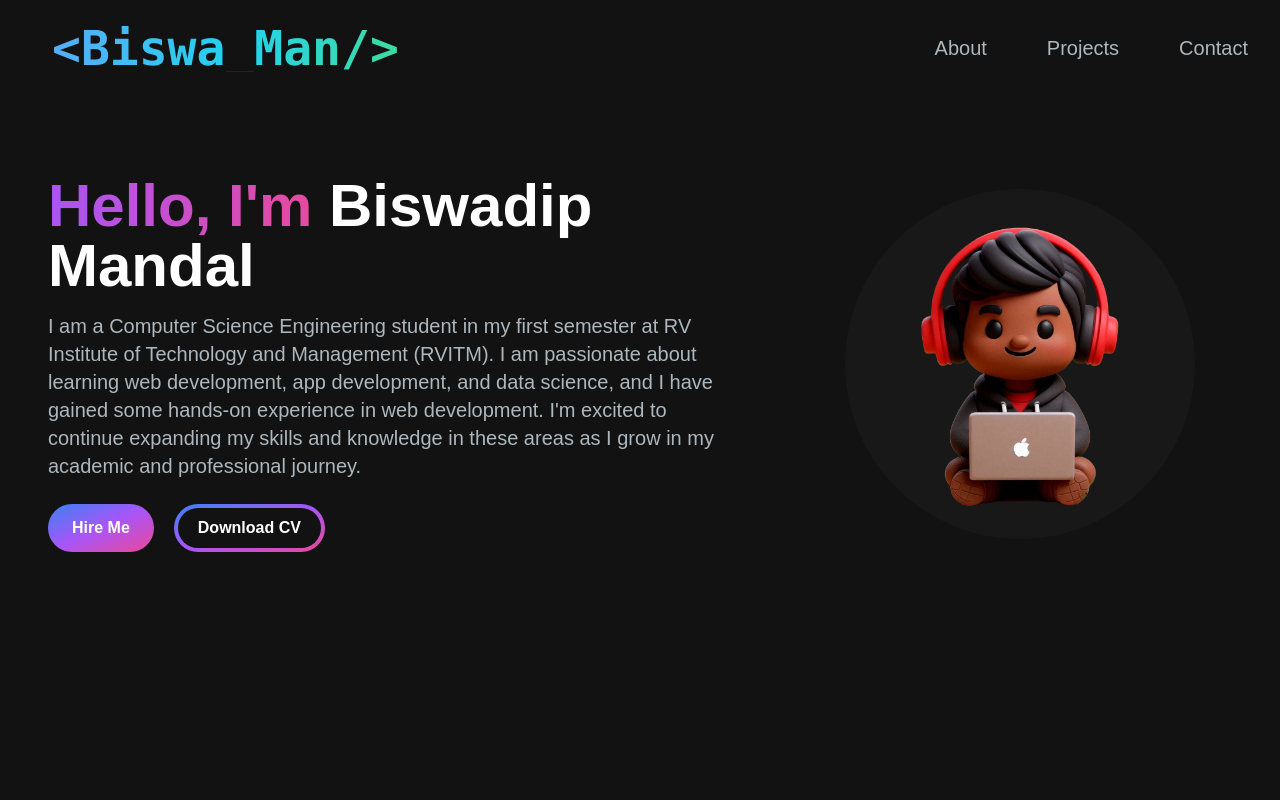
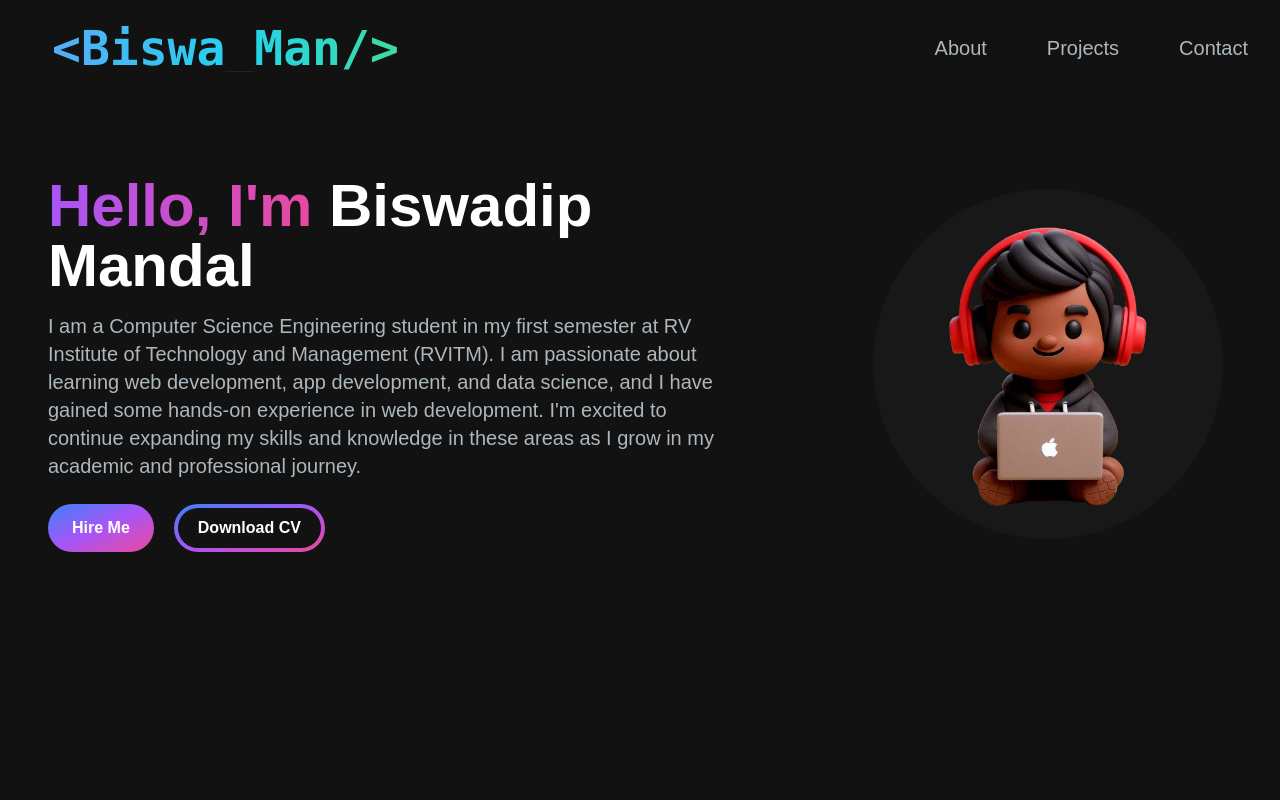
Before and after one commit to biswaisop/portFolio, a Next.js app: page / in a window 1280 px wide. Shown: the top 800 px of the page. Built offline with nearby package versions, Linux system fonts and the light colour scheme.

Commit message:
margin fix

```diff
--- a/app/Componrnts/Herosection/Herosection.js
+++ b/app/Componrnts/Herosection/Herosection.js
@@ -40,7 +40,7 @@ const Herosection = () => {
             </button>
           </div>
         </div>
-        <div className="col-span-5 place-self-center ml-4 lg:ml-8 mt-6 sm:mt-0">
+        <div className="col-span-5 place-self-center ml-4 lg:ml-[5.5rem] mt-6 sm:mt-0">
           <div className="rounded-full bg-[#181818] w-[250px] h-[250px] lg:w-[350px] lg:h-[350px] flex justify-center items-center relative">
             <Image
               src={DesignerImage}
--- a/app/Componrnts/navbar/Navbar.js
+++ b/app/Componrnts/navbar/Navbar.js
@@ -29,7 +29,7 @@ const Navbar = () => {
   const [AnimationCount, setAnimationCount] = useState(0);
   return (
     <nav className="fixed top-0 left-0 right-0 bg-[#121212] sm:opacity-100 opacity-100 z-10 py-2">
-      <div className="flex flex-wrap items-center justify-between mx-auto py-4 px-4">
+      <div className="flex flex-wrap items-center justify-between mx-auto py-4 px-4 ">
         <Link
           href={"/"}
           className="text-2xl md:text-5xl font-extrabold font-mono bg-gradient-to-r md:px-9 from-blue-400 via-cyan-400 to-green-400 text-transparent bg-clip-text"
```
